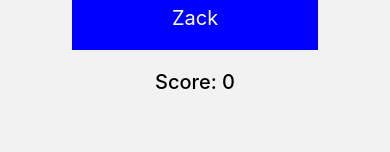
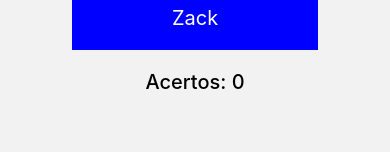
Before and after one commit to luuishenriique/quizReactNative, a React Native app: screen /Desenhos in a window 390 px wide. Shown: the part 518-670 px from the top of the page. Built offline with nearby package versions, Linux system fonts and the light colour scheme.

Commit message:
Finishing the Quiz

```diff
--- a/screens/DesenhosScreens.jsx
+++ b/screens/DesenhosScreens.jsx
@@ -41,7 +41,7 @@ export default function DesenhosScreen() {
           </Pressable>
         </View>
       ))}
-      <Text style={styles.score}>Score: {score}</Text> {/* Exibe a pontuação */}
+      <Text style={styles.score}>Acertos: {score}</Text> {/* Exibe a pontuação */}
       {currentQuestionIndex < reactQuestions.length - 1 ? (
         <Pressable style={styles.buttonNext} onPress={handleNext}>
           <Text style={styles.text}>Next</Text>
```
